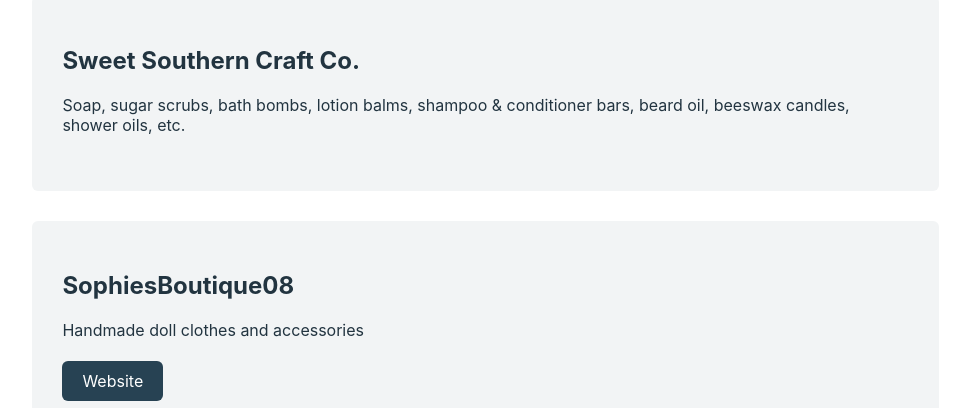
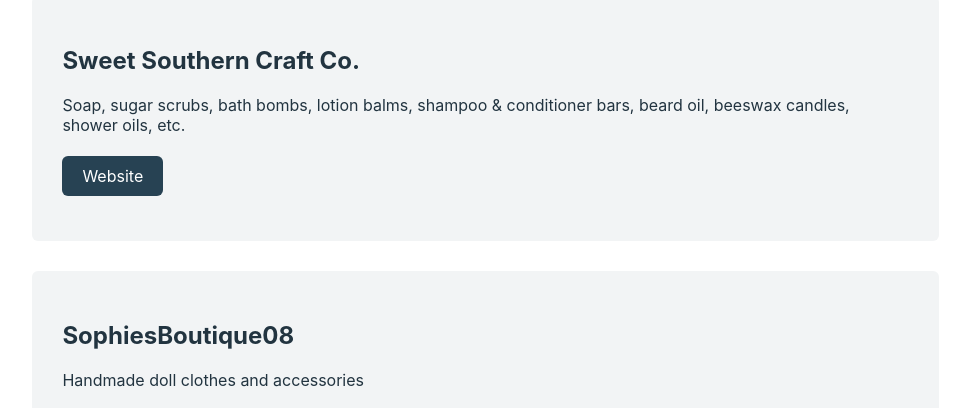
Before and after one commit to taydunworth/nhhm-22-vendor-list, a Gatsby site: page / in a window 1280 px wide. Shown: the part 5532-5940 px from the top of the page, without its empty margins (137-1107 px from the left). Built offline with nearby package versions, Linux system fonts and the light colour scheme; Gatsby itself is replaced by a stand-in of ours.

Commit message:
more vendors added

```diff
--- a/src/components/vendorCard.js
+++ b/src/components/vendorCard.js
@@ -157,6 +157,7 @@
       name: "Sweet Southern Craft Co.",
       id: 20,
       description: "Soap, sugar scrubs, bath bombs, lotion balms, shampoo & conditioner bars, beard oil, beeswax candles, shower oils, etc.",
+      website: "https://www.sweetsoutherncraftco.com",
     },
     {
       name: "SophiesBoutique08",
@@ -327,11 +328,11 @@
     {
       name: "2 Nerds and a Dog",
       id: 43,
-      description: "Handmade and Natural Collectibles with a Nerdy Twist: wooden pixel figures, crystals and stones, sensory bottles, unique home decor",
+      description: "A mashup of handmade and natural collectibles. We make nerdy fan art inspired by movies, tv, books and video games, and we also sell precious stones and crystals.",
       website: "https://www.linktr.ee/2nerdsandadog",
       facebook: "https://www.facebook.com/2nerdsandadog ",
       instagram: "https://www.instagram.com/2nerdsandadog",
-      tiktok: "https://www.tiktok.com/@2nerdsandadog10816",
+      tiktok: "https://vm.tiktok.com/ZMRTxbtQg/",
     },
     {
       name: "Happy Are You Creations",
@@ -781,6 +782,76 @@
       description: "Rustic and Farmhouse home decor",
       facebook: "https://www.facebook.com/people/Sprigs-From-Yesteryear",
     },
+    {
+      name: "JT Tumblers",
+      id: 105,
+      description: "Custom tumblers with custom toppers",
+      website: "https://jt-tumblers.myshopify.com/",
+    },
+    {
+      name: "Simply Amazing Apples",
+      id: 106,
+      description: "Gourmet, caramel, apples, caramel crispy treats, and caramel pretzel rods",
+      website: "https://simplyamazingapples.com/",
+      facebook: "https://www.facebook.com/SimplyAmazingApples/",
+    },
+    {
+      name: "Three Crafty Cats",
+      id: 107,
+      description: "We offer a variety of items. From laser engraved ornaments and signs to light up burlap bags. Use code NASHVILLE to save 10% on our etsy pageWe offer a variety of items. From laser engraved ornaments and signs to light up burlap bags. Use code NASHVILLE to save 10% on our etsy page",
+      website: "https://www.etsy.com/shop/threecraftycatsky",
+    },
+    {
+      name: "JMO’s Bows",
+      id: 108,
+      description: "Handmade boutique hairbows and accessories",
+      website: "https://www.jmosbows.myshopify.com",
+      facebook: "https://www.facebook.com/jmosbows",
+    },
+    {
+      name: "Tucker’s Pepper Company",
+      id: 109,
+      description: "Hot Sauce, Spices, Barbecue Rubs",
+      website: "https://www.tuckerspeppers.com",
+      facebook: "https://www.facebook.com/tuckerspeppers",
+      instagram: "https://www.instagram.com/tuckerspeppers",
+    },
+    {
+      name: "Shepards Glass House",
+      id: 110,
+      description: "I make stained glass art. Sun catchers, plant stakes and ornaments",
+      website: "https://linktr.ee/shepardsglasshouse",
+      facebook: "https://www.facebook.com/ShepardsGlassHouse",
+      instagram: "https://www.instagram.com/Shepards_Glass_House_",
+    },
+    {
+      name: "Handmade-ish",
+      id: 111,
+      description: "Crochet plushies, hair scrunchies and homemade playdoh for kids",
+      website: "https://www.etsy.com/shop/MadeIsh",
+      facebook: "https://www.facebook.com/100083290843795",
+      instagram: "https://www.instagram.com/hand.made_ish",
+      tiktok: "https://www.tiktok.com/@handmade_ish",
+    },
+    {
+      name: "Merry Bee’s",
+      id: 112,
+      description: "Homemade cheesecakes, cakes, breads, all different kinds of goodies, chicken salad and pimento cheese",
+      facebook: "https://www.facebook.com/MerryBeesCakes",
+    },
+    {
+      name: "Stone Simple",
+      id: 113,
+      description: "We have natural artisan soaps, body butters (including the very popular magnesium butter), homemade rose water facial toners, lip balm, magnesium bath melts, beard oils, aftershave spray/toner and gemstone bracelets.",
+      facebook: "https://www.facebook.com/stonesimple",
+      instagram: "https://www.instagram.com/stonesimplebeauty",
+    },
+    {
+      name: "Treehouse Toons",
+      id: 114,
+      description: "Live Balloon Twisting, Face Painting and Balloon Gift Delivery",
+      website: "https://www.treehousetoons.com/",
+    },
   ]
 
     const cardLayoutStyle = {
```
